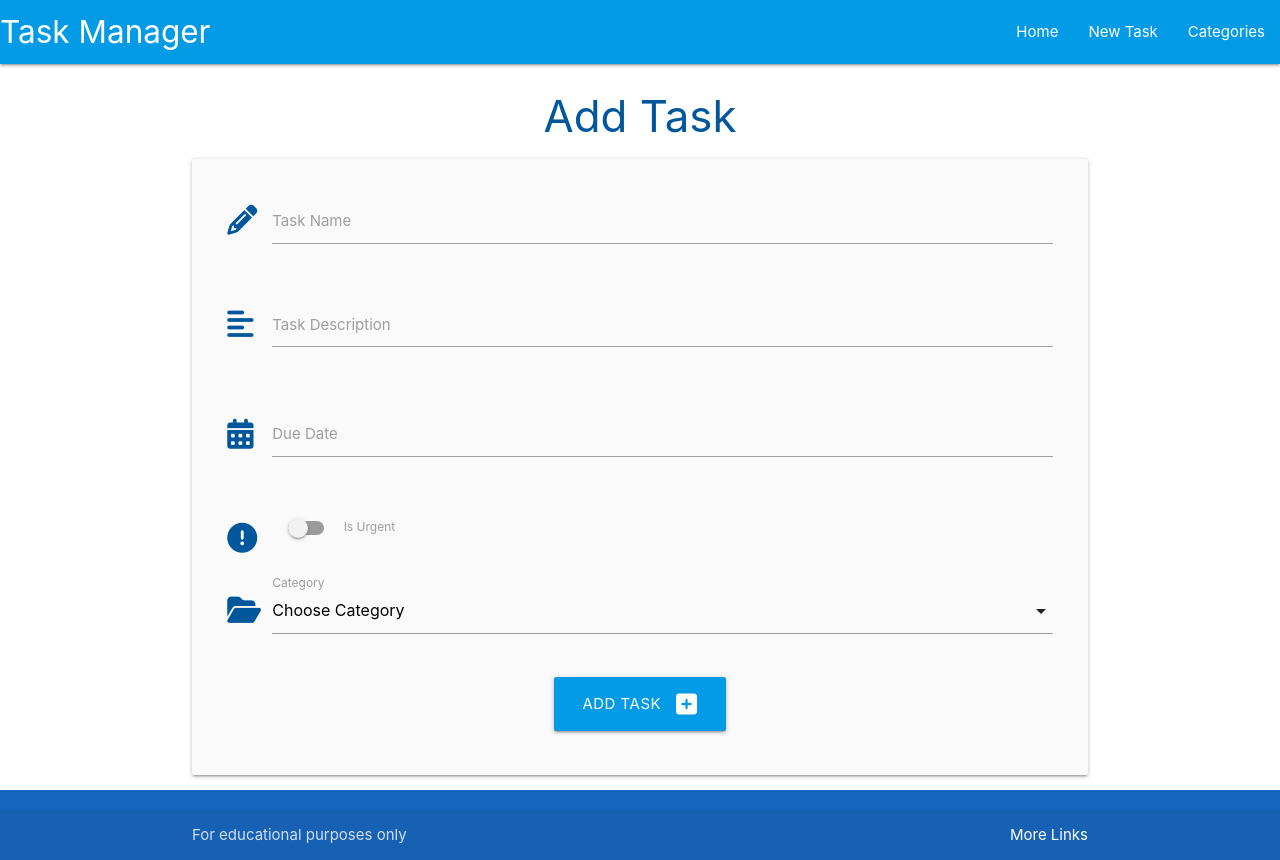
After one commit to rasm1/flask-sqlalchemy, a Flask app: page /add_task in a window 1280 px wide. The commit adds this page. Run offline with Flask 2, Linux system fonts and the light colour scheme; data that the repository does not hold is empty; some libraries are stand-ins or nearby versions.

Commit message:
finished walkthru

```diff
--- a/taskmanager/routes.py
+++ b/taskmanager/routes.py
@@ -5,12 +5,14 @@ from taskmanager.models import Category, Task
 
 @app.route("/")
 def home():
-    return render_template("tasks.html")
+    tasks = list(Task.query.order_by(Task.id).all())
+    return render_template("tasks.html", tasks=tasks)
 
 
 @app.route("/categories")
 def categories():
-    return render_template("categories.html")
+    categories = list(Category.query.order_by(Category.category_name).all())
+    return render_template("categories.html", categories=categories)
 
 
 @app.route("/add_category", methods=["GET", "POST"])
@@ -21,3 +23,58 @@ def add_category():
         db.session.commit()
         return redirect(url_for("categories"))
     return render_template("add_category.html")
+
+@app.route("/edit_category/<int:category_id>", methods=["GET", "POST"])
+def edit_category(category_id):
+    category = Category.query.get_or_404(category_id)
+    if request.method == "POST":
+        category.category_name = request.form.get("category_name")
+        db.session.commit()
+        return redirect(url_for("categories"))
+    return render_template("edit_category.html", category=category)
+
+@app.route("/delete_category/<int:category_id>")
+def delete_category(category_id):
+    category = Category.query.get_or_404(category_id)
+    db.session.delete(category)
+    db.session.commit()
+    return redirect(url_for("categories"))
+
+
+@app.route("/add_task", methods=["GET", "POST"])
+def add_task():
+    categories = list(Category.query.order_by(Category.category_name).all())
+    if request.method == "POST":
+        task = Task(
+            task_name=request.form.get("task_name"),
+            task_description=request.form.get("task_description"),
+            is_urgent=bool(True if request.form.get("is_urgent") else False),
+            due_date=request.form.get("due_date"),
+            category_id=request.form.get("category_id")
+        )
+        db.session.add(task)
+        db.session.commit()
+        return redirect(url_for("home"))
+    return render_template("add_task.html", categories=categories)
+
+@app.route("/edit_task/:<int:task_id>", methods=["GET", "POST"])
+def edit_task(task_id):
+    task = Task.query.get_or_404(task_id)
+    categories = list(Category.query.order_by(Category.category_name).all())
+    if request.method == "POST":
+        task.task_name = request.form.get("task_name")
+        task.task_description = request.form.get("task_description")
+        task.is_urgent = bool(True if request.form.get("is_urgent") else False)
+        task.due_date = request.form.get("due_date")
+        task.category_id = request.form.get("category_id")
+        db.session.commit()
+        return redirect(url_for("home"))
+    return render_template("edit_task.html", task=task, categories=categories)
+
+
+@app.route("/delete_task/<int:task_id>")
+def delete_task(task_id):
+    task = Task.query.get_or_404(task_id)
+    db.session.delete(task)
+    db.session.commit()
+    return redirect(url_for("home"))
--- a/taskmanager/static/js/script.js
+++ b/taskmanager/static/js/script.js
@@ -1,4 +1,17 @@
 document.addEventListener('DOMContentLoaded', function() {
     let sidenav = document.querySelectorAll('.sidenav');
     M.Sidenav.init(sidenav);
+
+    var datepicker = document.querySelectorAll('.datepicker');
+    M.Datepicker.init(datepicker, {
+      format: "dd mmm, yyyy",
+      i18n: {done: "Select"}
+    });
+
+    var selects = document.querySelectorAll('select');
+    M.FormSelect.init(selects);
+
+    let collapsibles = document.querySelectorAll('.collapsible');
+    M.Collapsible.init(collapsibles);
+
   });
--- /dev/null
+++ b/taskmanager/templates/add_task.html
@@ -0,0 +1,70 @@
+{% extends "base.html" %}
+{% block content %}
+
+<h3 class="light-blue-text text-darken-4 center-align">Add Task</h3>
+
+<div class="row card-panel grey lighten-5">
+    <form class="col s12" method="POST" action="{{ url_for('add_task') }}">
+        <!-- task name -->
+        <div class="row">
+            <div class="input-field col s12">
+                <i class="fas fa-pencil-alt prefix light-blue-text text-darken-4"></i>
+                <input id="task_name" name="task_name" minlength="5" maxlength="50" type="text" class="validate" required>
+                <label for="task_name">Task Name</label>
+            </div>
+        </div>
+        <!-- task description -->
+        <div class="row">
+            <div class="input-field col s12">
+                <i class="fas fa-align-left prefix light-blue-text text-darken-4"></i>
+                <textarea id="task_description" name="task_description" minlength="5" maxlength="200"
+                    type="text" class="materialize-textarea validate" required></textarea>
+                <label for="task_description">Task Description</label>
+            </div>
+        </div>
+        <!-- due date -->
+        <div class="row">
+            <div class="input-field col s12">
+                <i class="fas fa-calendar-alt prefix light-blue-text text-darken-4"></i>
+                <input id="due_date" name="due_date" type="text" class="datepicker validate" required>
+                <label for="due_date">Due Date</label>
+            </div>
+        </div>
+        <!-- is urgent -->
+        <div class="row">
+            <div class="input-field col s12">
+                <div class="switch">
+                    <i class="fas fa-exclamation-circle prefix light-blue-text text-darken-4"></i>
+                    <label for="is_urgent">
+                        <input id="is_urgent" name="is_urgent" type="checkbox">
+                        <span class="lever"></span>
+                        Is Urgent
+                    </label>
+                </div>
+            </div>
+        </div>
+        <!-- category id -->
+        <div class="row">
+            <div class="input-field col s12">
+                <i class="fas fa-folder-open prefix light-blue-text text-darken-4"></i>
+                <select id="category_id" name="category_id" class="validate" required>
+                    <option value="" disabled selected>Choose Category</option>
+                    {% for category in categories %}
+                        <option value="{{ category.id }}">{{ category.category_name }}</option>
+                    {% endfor %}
+                </select>
+                <label for="category_id">Category</label>
+            </div>
+        </div>
+        <!-- submit button -->
+        <div class="row">
+            <div class="col s12 center-align">
+                <button type="submit" class="btn-large light-blue darken-1">
+                    Add Task <i class="fas fa-plus-square right"></i>
+                </button>
+            </div>
+        </div>
+    </form>
+</div>
+
+{% endblock %}
--- a/taskmanager/templates/base.html
+++ b/taskmanager/templates/base.html
@@ -24,7 +24,7 @@
             <a href="#" data-target="mobile-demo" class="sidenav-trigger"><i class="fas fa-bars"></i></a>
             <ul class="right hide-on-med-and-down">
                 <li><a href="{{ url_for('home') }}">Home</a></li>
-                <li><a href="">New Task</a></li>
+                <li><a href="{{ url_for('add_task') }}">New Task</a></li>
                 <li><a href="{{ url_for('categories') }}">Categories</a></li>
             </ul>
             </div>
@@ -33,7 +33,7 @@
         <!-- mobile sidenav -->
         <ul class="sidenav" id="mobile-demo">
             <li><a href="{{ url_for('home') }}">Home</a></li>
-            <li><a href="">New Task</a></li>
+            <li><a href="{{ url_for('add_task') }}">New Task</a></li>
             <li><a href="{{ url_for('categories') }}">Categories</a></li>
         </ul>
     </header>
```
Also changed, not shown: taskmanager/templates/categories.html (+19 -0 lines), taskmanager/templates/edit_category.html (added, +27 -0 lines), taskmanager/templates/edit_task.html (added, +79 -0 lines), taskmanager/templates/tasks.html (+32 -0 lines).
